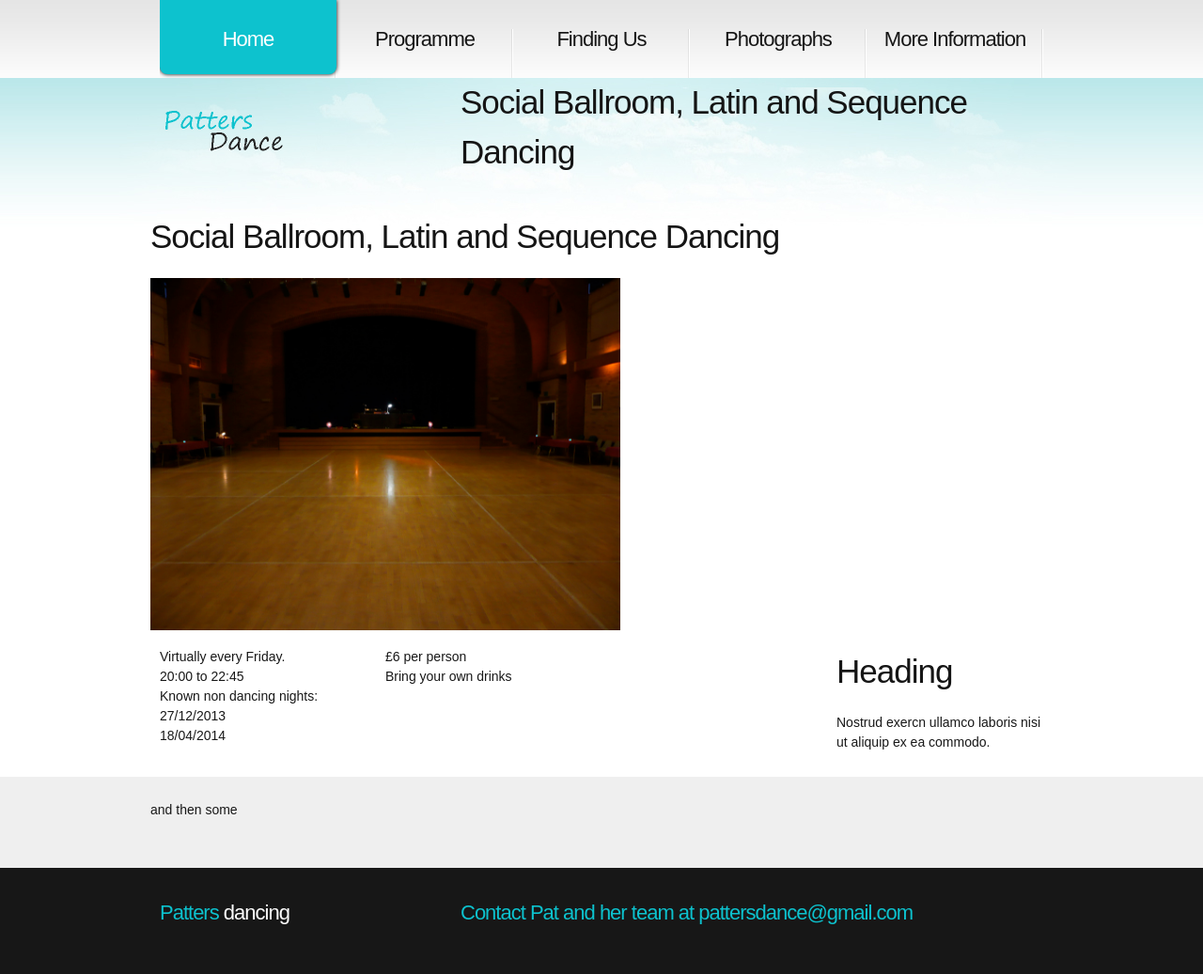
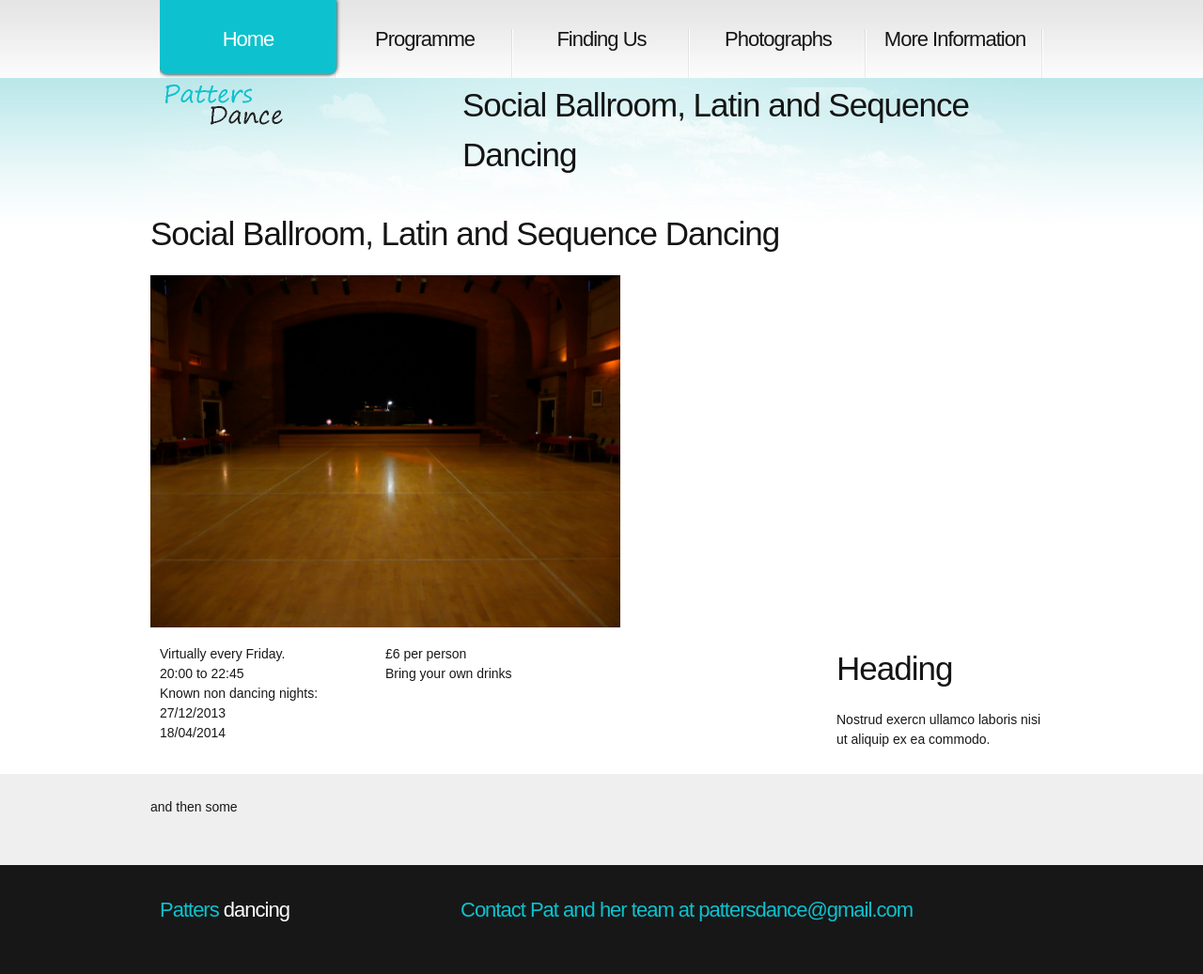
Before and after one commit to ramsayd/patters, a Jekyll site: the page built from 00_index.md, in a window 1280 px wide. Shown: the whole page at 94% size. Built offline with Jekyll 4.4.1, drawn with Linux system fonts in a browser that asks for light colours.

Commit message:
Update page.html

```diff
--- a/_layouts/page.html
+++ b/_layouts/page.html
@@ -36,14 +36,16 @@
 				<div class="container_12">
 					<div class="wrapper">
 						<div class="grid_4">
-							<div >
-								<h1>
+							<div class="dance-header">
+
 									<a class="logo" href="index.html">Patters</a>
 								</h1>
 							</div>
 						</div>
 						<div class="grid_8">
+							<div class="dance-header">
 							<h3>Social Ballroom, Latin and Sequence Dancing</h3>
+							</div>
 						</div>
 					</div>
 				</div>
```
